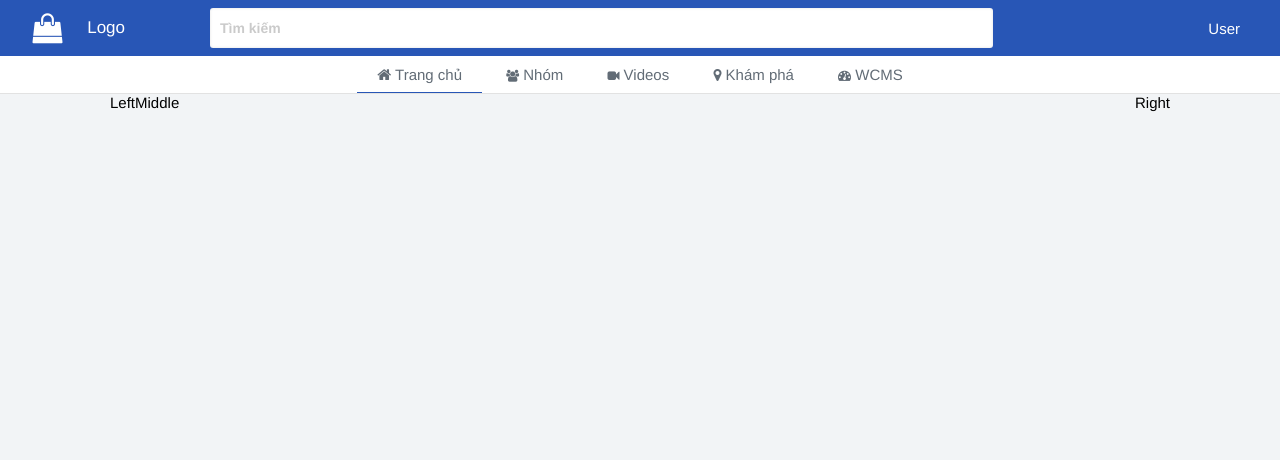
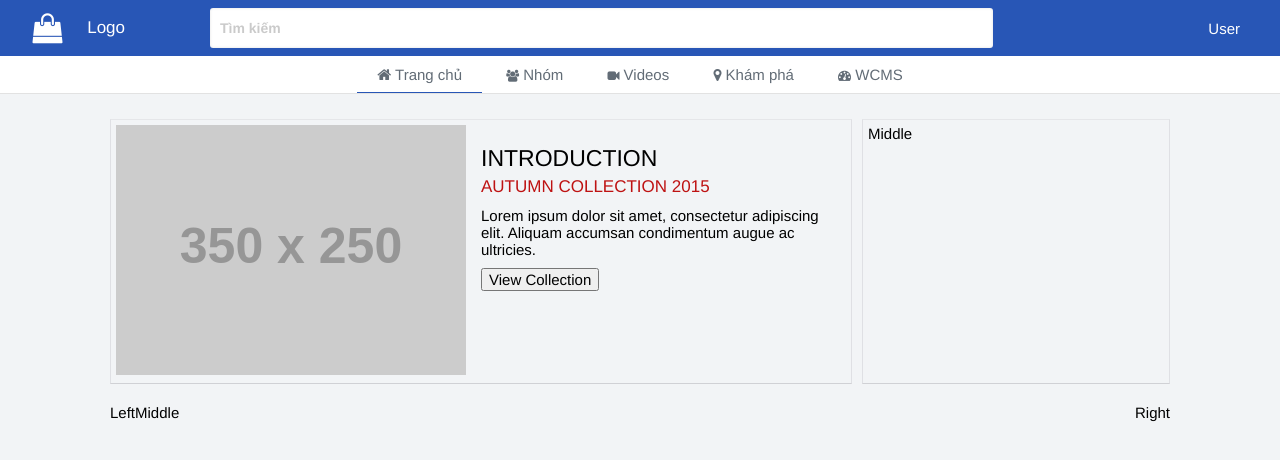
Before and after one commit to dl988/e-social, a plain HTML site: page index.html in a window 1280 px wide. Drawn offline with nearby package versions, Linux system fonts and the light colour scheme; placeholder pictures from the web are drawn by us.

Commit message:
Implement home page

```diff
--- a/frontend/scss/_general.scss
+++ b/frontend/scss/_general.scss
@@ -23,7 +23,7 @@ body {
 
 // Container
 
-.container {
+.b-container {
 	max-width: $container-width;
 	margin: auto;
 }
--- /dev/null
+++ b/frontend/scss/blocks/_main-container.scss
@@ -0,0 +1,26 @@
+/**
+ * ---------------------------------------------------------------------------------------------------- #
+ *
+ * Name-of-your-block
+ *
+ */
+
+.b-main-container {
+
+	// Media Queries
+	@include respond-to(desktop) {
+
+	}
+
+	@include respond-to(pad) {
+
+	}
+
+	@include respond-to(phone) {
+
+	}
+
+	// Global Styles
+	margin-top: 20px;
+
+}
--- /dev/null
+++ b/frontend/scss/blocks/_mega-slider.scss
@@ -0,0 +1,65 @@
+/**
+ * ---------------------------------------------------------------------------------------------------- #
+ *
+ * Name-of-your-block
+ *
+ */
+
+.b-mega-slider {
+
+	// Media Queries
+	@include respond-to(desktop) {
+
+	}
+
+	@include respond-to(pad) {
+
+	}
+
+	@include respond-to(phone) {
+
+	}
+
+	// Global Styles
+	@include rounded(5px);
+
+	margin-top: 25px;
+
+	.b-slider,
+	.b-featured-product {
+		padding: 5px;
+		border: 1px solid;
+		border-color: #e5e6e9 #dfe0e4 #d0d1d5;
+		box-sizing: border-box;
+	}
+
+	.b-slider {
+		max-width: 70%;
+		margin-right: 10px;
+
+		.image {
+			margin-right: 15px;
+		}
+
+		.title {
+			font-size: 23px;
+			margin-top: 20px;
+			margin-bottom: 5px;
+		}
+
+		.short-title {
+			font-size: 17px;
+			color: #BE1212;
+			margin-bottom: 10px;
+		}
+
+		button {
+			margin-top: 10px;
+		}
+	}
+
+	.b-featured-product {
+		height: 265px;
+	}
+
+}
--- a/frontend/scss/styles.scss
+++ b/frontend/scss/styles.scss
@@ -12,3 +12,5 @@
 @import "common";
 @import "general";
 @import "blocks/header";
+@import "blocks/mega-slider";
+@import "blocks/main-container";
--- a/index.html
+++ b/index.html
@@ -23,7 +23,7 @@
 		<!-- Block Header -->
 		<div class="b-header">
 
-			<div class="container b-layout main-header">
+			<div class="b-container b-layout main-header">
 				<div class="layout-left section-left">
 					<div class="logo">
 						<i class="fa fa-shopping-bag" aria-hidden="true"></i> <p>Logo</p>
@@ -50,7 +50,7 @@
 			</div>
 
 			<div class="header-bar">
-				<div class="container">
+				<div class="b-container">
 					<ul class="items">
 						<li class="item is-active">
 							<a href="#">
@@ -76,9 +76,37 @@
 		</div>
 		<!-- End - Block Header -->
 
+		<!-- Block Mega Slider -->
+		<div class="b-mega-slider">
+			<div class="b-container b-layout">
+
+				<!-- Slider -->
+				<div class="layout-left b-slider">
+					<div class="container">
+						<div class="item b-layout">
+							<div class="layout-left image">
+								<img src="http://placehold.it/350x250">
+							</div>
+
+							<div class="layout-middle">
+								<div class="title">INTRODUCTION</div>
+								<div class="short-title">AUTUMN COLLECTION 2015</div>
+								<div class="description">Lorem ipsum dolor sit amet, consectetur adipiscing elit. Aliquam accumsan condimentum augue ac ultricies.</div>
+								<button>View Collection</button>
+							</div>
+						</div>
+					</div>
+				</div>
+
+				<!-- Featured product -->
+				<div class="layout-middle b-featured-product">Middle</div>
+			</div>
+		</div>
+		<!-- ENd - Block Mega Slider -->
+
 		<!-- Block Main Content -->
 		<div class="b-main-container">
-			<div class="container b-layout">
+			<div class="b-container b-layout">
 				<div class="layout-left">Left</div>
 				<div class="layout-right">Right</div>
 				<div class="layout-middle">Middle</div>
```
Also changed, not shown: frontend/css/styles.css.
